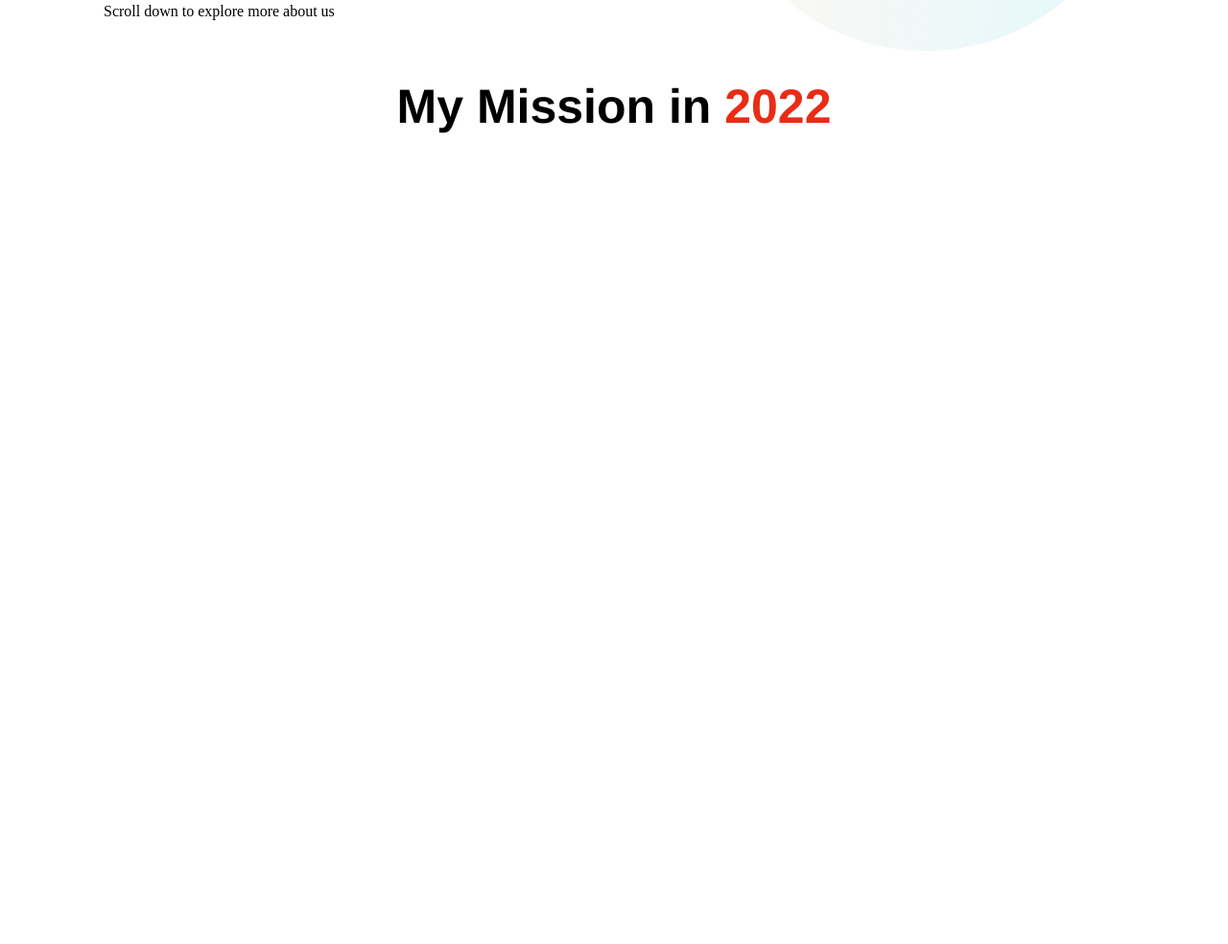
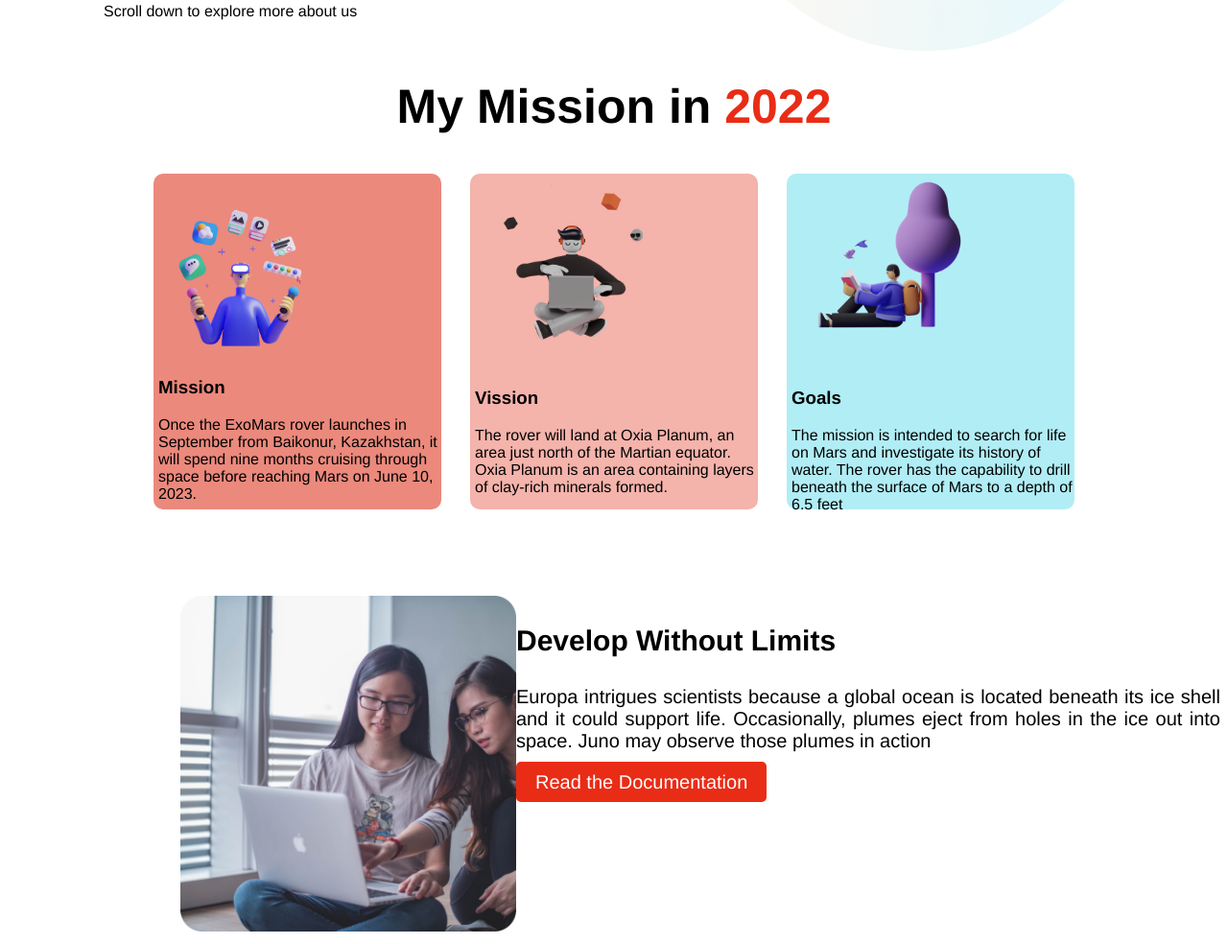
Before and after one commit to tanianasrin1/assignment-1-repo, a plain HTML site: page index.html in a window 1280 px wide. Shown: the part 529-1513 px from the top of the page at 96% size. Before the commit the page ends 800 px from the top, so only its background shows below. Drawn offline with Linux system fonts and the light colour scheme.

Commit message:
added body

```diff
--- a/index.html
+++ b/index.html
@@ -35,6 +35,61 @@
 
     <section class="boby">
         <h1 class="h1-font-color">My Mission in <span class="date-color">2022</span> </h1>
+        <div class="wrapper">
+            <div class="class1">
+
+              <div class="box-size">
+                  <img src="illustrator-1.png" width="200px" height="auto" alt="">
+                  <h3>Mission</h3>
+                  <p>Once the ExoMars rover launches in September from Baikonur, Kazakhstan, it will spend nine months cruising through space before reaching Mars on June 10, 2023.</p>
+              </div>
+
+            </div>
+
+            <div class="class2">
+
+                <div class="box-size">
+                    <img src="illustrator-2.png" width="200px" height="auto" alt="">
+                    <h3>Vission</h3>
+                    <p>The rover will land at Oxia Planum, an area just north of the Martian equator. Oxia Planum is an area containing layers of clay-rich minerals formed. </p>
+                </div>
+
+              </div>
+
+              <div class="class3">
+
+                <div class="box-size">
+                    <img src="illustrator-3.png" width="200px" height="auto" alt="">
+                    <h3>Goals</h3>
+                    <p>The mission is intended to search for life on Mars and investigate its history of water. The rover has the capability to drill beneath the surface of Mars to a depth of 6.5 feet </p>
+                </div>
+
+              </div>
+
+
+        </div>
+
+    </section>
+
+    <section class="mid-point">
+        <div class="mid-box">
+            <div class="mid-pic-size">
+                <img src="coding.png" alt="" width="350px" height="auto">
+            </div>
+
+            <div class="mid-hp-sixe">
+                <h3 class="mid-size">Develop Without Limits</h3>
+                <p>Europa intrigues scientists because a global ocean is located beneath its ice shell and it could support life. Occasionally, plumes eject from holes in the ice out into space. Juno may observe those plumes in action</p>
+
+                <a class="mid-ancher" href="">Read the Documentation</a>
+            </div>
+
+        </div>
+
+    </section>
+
+    <section class="Global Community">
+
 
     </section>
 
--- a/style.css
+++ b/style.css
@@ -28,6 +28,7 @@ h1 {
 }
 .header {
   display: flex;
+  font-family: "Franklin Gothic Medium", "Arial Narrow", Arial, sans-serif;
 }
 .small-header {
   width: 50%;
@@ -45,3 +46,63 @@ h1 {
 .date-color {
   color: #e92c16;
 }
+.wrapper {
+  width: 960px;
+  display: flex;
+  margin: auto;
+}
+.class1 {
+  background-color: #eb897c;
+  width: 350px;
+  height: 350px;
+  margin-right: 30px;
+  border-radius: 10px;
+}
+.class2 {
+  background-color: #f4b3ab;
+  width: 350px;
+  height: 350px;
+  border-radius: 10px;
+}
+.class3 {
+  background-color: #b1edf5;
+  width: 350px;
+  height: 350px;
+  margin-left: 30px;
+  border-radius: 10px;
+}
+.box-size {
+  box-sizing: border-box;
+  margin-left: 5px;
+  /* text-align: justify; */
+}
+.boby {
+  margin-bottom: 90px;
+  font-family: "Franklin Gothic Medium", "Arial Narrow", Arial, sans-serif;
+}
+.mid-size {
+  font-size: 1.5em;
+}
+.mid-box {
+  display: flex;
+}
+.mid-pic-size {
+  width: 50%;
+  margin-left: 180px;
+}
+.mid-hp-size {
+  width: 50%;
+  margin-right: 180px;
+}
+.mid-point {
+  font-size: 20px;
+  font-family: "Franklin Gothic Medium", "Arial Narrow", Arial, sans-serif;
+  text-align: justify;
+}
+.mid-ancher {
+  text-decoration: none;
+  background-color: #e92c16;
+  padding: 10px 20px;
+  color: white;
+  border-radius: 5px;
+}
```
Also changed, not shown: coding.png (added), illustrator-1.png (added), illustrator-2.png (added), illustrator-3.png (added).
